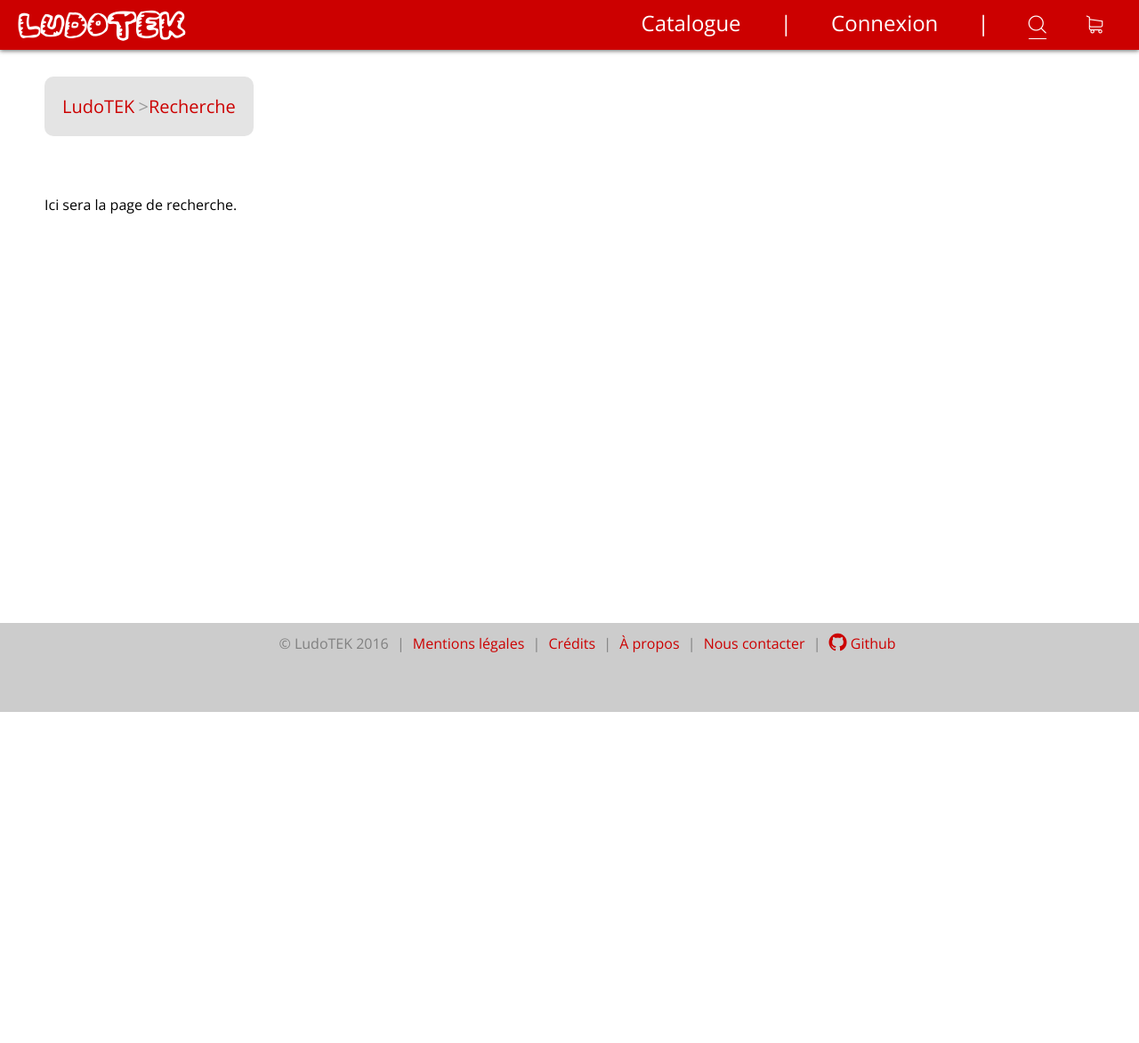
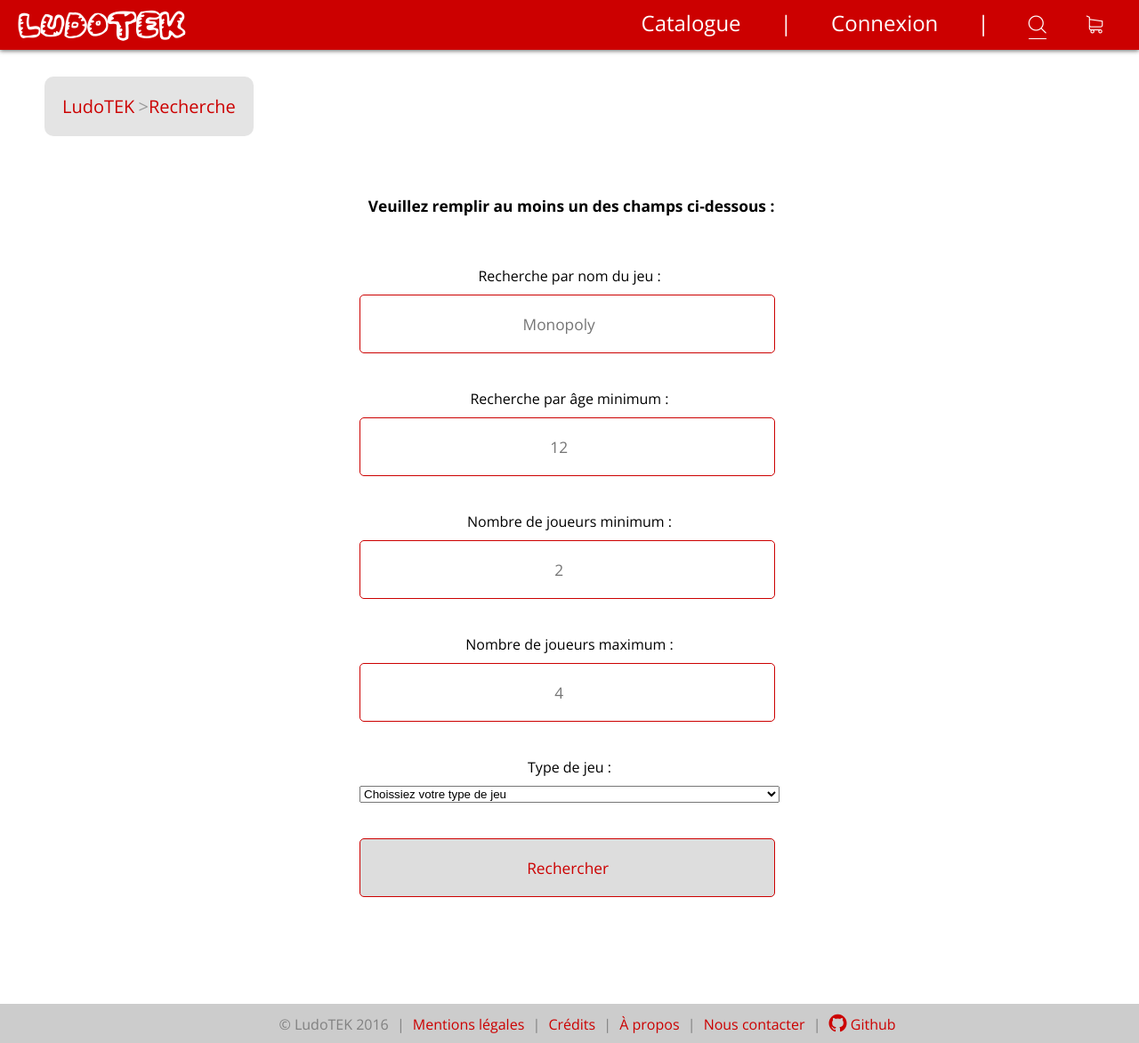
Before and after one commit to valentinp72/l2-projetWebD, a PHP site: page /recherche.php in a window 1280 px wide. Shown: the whole page at 89% size. Before the commit the page ends 800 px from the top, so only its background shows below. Run offline with PHP 8.4, Linux system fonts and the light colour scheme; data that the repository does not hold is empty; a stand-in replaces the project's code that opens the database connection; some libraries are stand-ins or nearby versions.

Commit message:
Suppression de fichiers test + recherche de jeux fonctionnel

```diff
--- a/recherche.php
+++ b/recherche.php
@@ -1,13 +1,150 @@
 <?php
 $titrePage = "Recherche";
 include('_header.php');
-include('_hierarchie.php')
+include('_hierarchie.php');
+
+require '_connexionBDD.php'; // Connexion à la BDD
+
 ?>
 
 <div id="content">
 
-	Ici sera la page de recherche.
+	<form method="post" class="search">
+		<fieldset>
+			<legend>Veuillez remplir au moins un des champs ci-dessous :</legend>
+			<label for="recherche_nom">Recherche par nom du jeu :</label>
+			<input type="search" name="recherche_nom" id="recherche_nom" value="<?php echo $_POST['recherche_nom']; ?>" placeholder="Monopoly"/>
 
-</div>
+			<label for="recherche_age">Recherche par âge minimum :</label>
+			<input type="search" name="recherche_age" id="recherche_age" value="<?php echo $_POST['recherche_age']; ?>" placeholder="12"/>
 
-<?php include('_footer.php'); ?>
+			<label for="recherche_nb_joueurs_min">Nombre de joueurs minimum :</label>
+			<input type="search" name="recherche_nb_joueurs_min" id="recherche_nb_joueurs_min" value="<?php echo $_POST['recherche_nb_joueurs_min']; ?>" placeholder="2"/>
+
+			<label for="recherche_nb_joueurs_max">Nombre de joueurs maximum :</label>
+			<input type="search" name="recherche_nb_joueurs_max" id="recherche_nb_joueurs_max" value="<?php echo $_POST['recherche_nb_joueurs_max']; ?>" placeholder="4"/>
+
+			<label for="recherche_type_jeu">Type de jeu :</label>
+			<select name="recherche_type_jeu" id="recherche_type_jeu">
+				<option value="DEFAULT" selected="selected" disabled>Choissiez votre type de jeu</option>
+				<?php
+					// On liste tous les types de jeux différents dispo dans la base
+					$requete = mysql_query("SELECT DISTINCT type_jeu FROM VR_grp14_Jeux");
+					if(!$requete) {
+							die('Erreur dans la requête : ' . mysql_error());
+					}
+					while ($valeur = mysql_fetch_array($requete)) {
+						echo '<option value="' . $valeur['type_jeu'] .'" ';
+						// on séléctionne l'element qui était déjà choisi lors de la derniere validation du formulaire
+						if($_POST['recherche_type_jeu'] == $valeur['type_jeu']){
+							echo 'selected="selected"';
+						}
+						echo '>'.$valeur['type_jeu'].'</option>';
+					}
+				?>
+			</select>
+
+			<input type="submit" id="submit" name="rechercher" value="Rechercher"/>
+		</fieldset>
+	</form>
+
+
+
+<?php
+
+// * Si le champ recherche a été rempli * //
+
+if(isset($_POST['rechercher'])){
+
+	if(!empty($_POST['recherche_nom']) or !empty($_POST['recherche_age']) or !empty($_POST['recherche_nb_joueurs_min']) or !empty($_POST['recherche_nb_joueurs_max']) or !empty($_POST['recherche_type_jeu']) ){
+
+
+		$rq = "SELECT * FROM VR_grp14_Jeux WHERE ";
+		$nb_criteres_recherche = 0;
+
+
+		// Si le critère de recherche est spécifié :
+		if(!empty($_POST['recherche_nom'])){
+			// On ajoute AND à la requete si il y avait déjà d'autres critères
+			if($nb_criteres_recherche != 0) $rq = $rq . " AND ";
+			// On ajoute le criètre
+			$rq = $rq . "NomJeu = '" . $_POST['recherche_nom'] . "'";
+			// On incrèmente le nombre total de recherche
+			$nb_criteres_recherche++;
+		}
+
+		if(!empty($_POST['recherche_age'])){
+			if($nb_criteres_recherche != 0) $rq = $rq . " AND ";
+			$rq = $rq . "age_min >= '" . $_POST['recherche_age'] . "'";
+			$nb_criteres_recherche++;
+		}
+
+		if(!empty($_POST['recherche_nb_joueurs_min'])){
+			if($nb_criteres_recherche != 0) $rq = $rq . " AND ";
+			$rq = $rq . "joueurs_min >= '" . $_POST['recherche_nb_joueurs_min'] . "'";
+			$nb_criteres_recherche++;
+		}
+
+		if(!empty($_POST['recherche_nb_joueurs_max'])){
+			if($nb_criteres_recherche != 0) $rq = $rq . " AND ";
+			$rq = $rq . "joueurs_max <= '" . $_POST['recherche_nb_joueurs_max'] . "'";
+			$nb_criteres_recherche++;
+		}
+
+		if(!empty($_POST['recherche_type_jeu'])){
+			if($nb_criteres_recherche != 0) $rq = $rq . " AND ";
+			$rq = $rq . "type_jeu = '" . $_POST['recherche_type_jeu'] . "'";
+			$nb_criteres_recherche++;
+		}
+
+
+		$requete = mysql_query($rq);
+		if(!$requete) {
+				die('Erreur dans la requête : ' . mysql_error());
+		}
+
+
+		?>
+
+		<h2>Résultat de la recherche :</h2>
+
+		<div id="liste_jeux">
+
+			<?php
+			//Si il n'y a pas de résulats
+			if (mysql_num_rows($requete) == 0) {
+				echo "<p>Pas de résultats</p>";
+			}
+			while ($valeur = mysql_fetch_array($requete)) {
+
+				echo "	<div class='jeuCatalogue'>\n		";
+
+				echo "		<div class='nom_jeu'><a href='jeu.php?id=" . $valeur['ID_Jeu'] . "'>". $valeur['NomJeu'] . "</a></div>\n		";
+
+				echo "		<div class='resume'>";
+					echo substr($valeur['descriptionJeu'],0,200);
+					if(strlen($valeur['descriptionJeu']) > 200) echo "... [<a href='jeu.php?id=".$valeur['ID_Jeu']."'>voir la suite</a>]";
+				echo "</div>";
+
+				echo "		<img src='media/images_catalogue/".$valeur['pathImageJeu']."' class='image_catalogue' alt='Illustration du jeu ".$valeur['NomJeu']."' />";
+				echo "\n		</div>\n";
+			}
+			?>
+		</div>
+
+		<?php
+
+
+
+	}
+
+
+
+}
+
+echo "</div>";
+
+
+include('_footer.php');
+
+?>
--- a/style.css
+++ b/style.css
@@ -483,7 +483,20 @@ form textarea {
 	margin-bottom: 20px;
 	margin-left: -10px;
 }
-
+.search{
+	max-width: 500px;
+	display: block;
+	margin-left: auto;
+	margin-right: auto;
+}
+form select{
+	margin-top: 10px;
+	margin-bottom: 30px;
+	width: 100%;
+	display: block;
+	margin-left: auto;
+	margin-right: auto;
+}
 
 /* --------------------------------------------------------- */
 
```
Also changed, not shown: user/test.php (deleted, +0 -19 lines), test.php (deleted).
